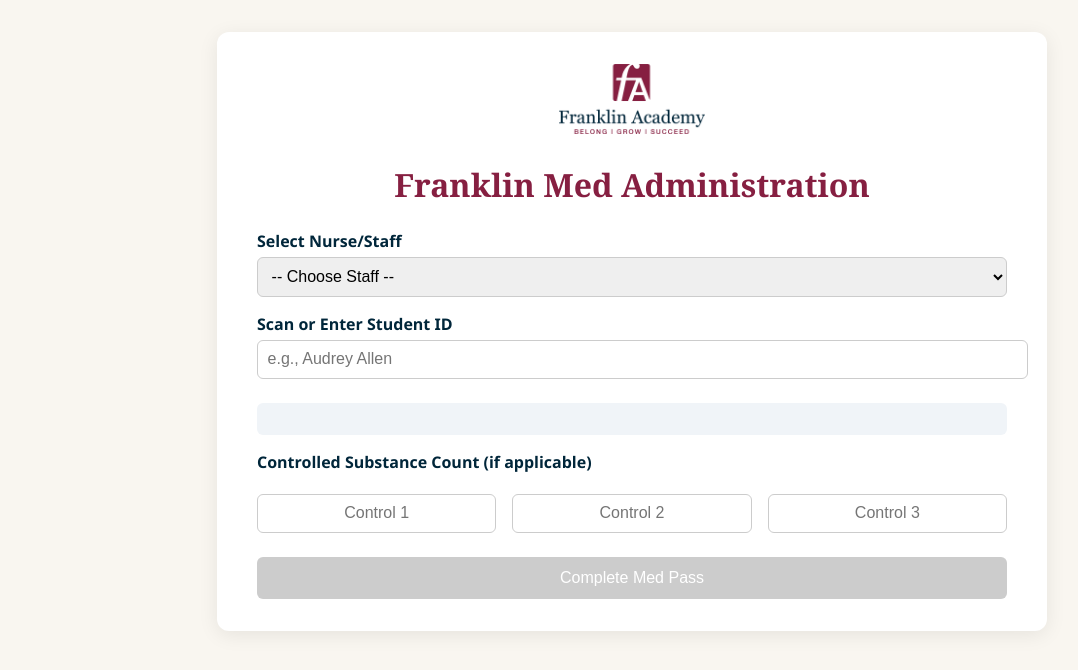
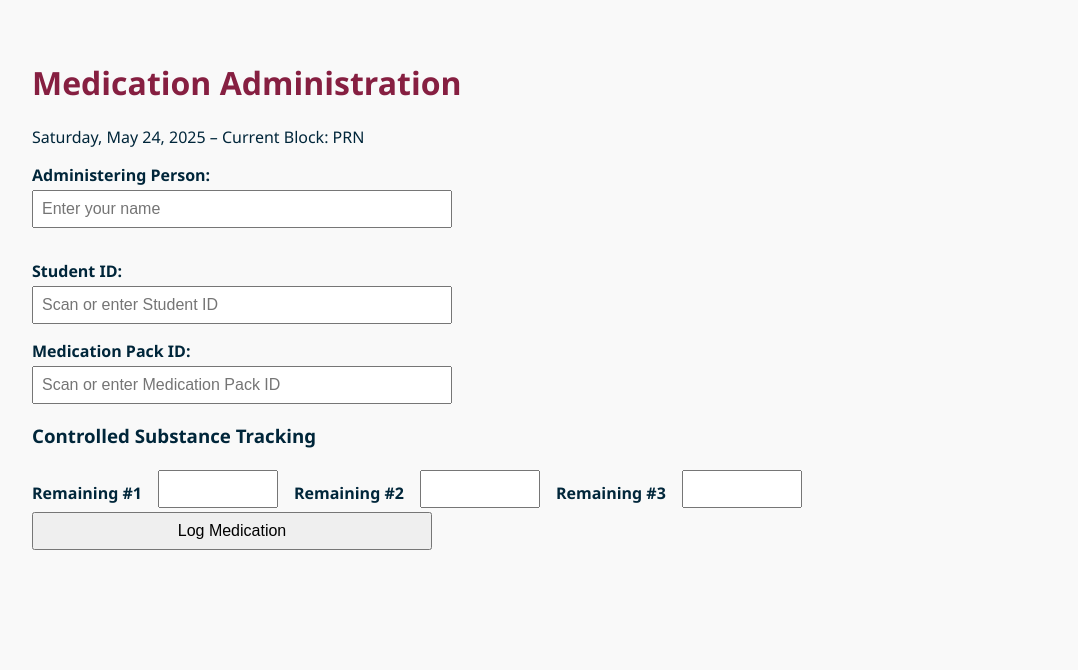
Before and after one commit to gglidden-fact/med-admin-tracker, a website: page public/index.html in a window 1280 px wide. Shown: the whole page, without its empty margins (8-1086 px from the left). Drawn offline with Linux system fonts and the light colour scheme.

Commit message:
Redesign admin page with time block and control tracking

```diff
--- a/public/index.html
+++ b/public/index.html
@@ -2,200 +2,155 @@
 <html lang="en">
 <head>
   <meta charset="UTF-8" />
-  <title>Franklin Med Administration</title>
+  <title>Medication Administration</title>
   <meta name="viewport" content="width=device-width, initial-scale=1" />
   <style>
     body {
-      font-family: 'Segoe UI', Tahoma, sans-serif;
-      background-color: #f9f6f0;
+      font-family: 'Segoe UI', sans-serif;
+      background: #f9f9f9;
       color: #00263a;
-      margin: 0;
       padding: 2rem;
     }
-
-    .container {
-      max-width: 750px;
-      margin: auto;
-      background: white;
-      padding: 2rem 2.5rem;
-      border-radius: 12px;
-      box-shadow: 0 4px 20px rgba(0,0,0,0.08);
+    h1, h2 {
+      color: #861f41;
     }
-
-    h1 {
-      text-align: center;
-      color: #861f41;
-      font-family: Georgia, serif;
-      margin-bottom: 1.5rem;
+    .section {
+      margin-bottom: 2rem;
     }
-
     label {
-      font-weight: 600;
+      font-weight: bold;
       display: block;
       margin-top: 1rem;
     }
-
-    input, select {
+    input, select, button {
+      font-size: 1rem;
+      padding: 0.5rem;
       width: 100%;
-      padding: 0.6rem;
-      margin-top: 0.3rem;
-      border: 1px solid #ccc;
-      border-radius: 6px;
-      font-size: 1rem;
+      max-width: 400px;
+      margin-top: 0.25rem;
     }
-
-    .row {
+    .control-group {
       display: flex;
       gap: 1rem;
       margin-top: 1rem;
     }
-
-    .row > div {
-      flex: 1;
+    .control-group input {
+      width: 100px;
     }
-
-    #student-meds {
-      margin-top: 1.5rem;
-      background: #f0f4f8;
-      padding: 1rem;
-      border-radius: 6px;
-      font-size: 0.95rem;
-    }
-
-    ul {
-      margin-top: 0.5rem;
-      padding-left: 1.2rem;
-    }
-
-    button {
-      margin-top: 1.5rem;
-      padding: 0.75rem;
-      font-size: 1rem;
-      background-color: #861f41;
-      color: white;
-      border: none;
-      border-radius: 6px;
-      width: 100%;
-      cursor: pointer;
-    }
-
-    button:disabled {
-      background-color: #ccc;
-      cursor: not-allowed;
-    }
-
-    .controls-group {
-      display: flex;
-      gap: 1rem;
+    .success {
+      color: green;
       margin-top: 1rem;
-    }
-
-    .controls-group input {
-      flex: 1;
-      text-align: center;
     }
   </style>
 </head>
 <body>
-  <div class="container">
-    <div style="text-align: center; margin-bottom: 1.5rem;">
-      <img src="/logo-placeholder.png" alt="Franklin Academy Logo" style="max-height: 70px;" />
+  <h1>Medication Administration</h1>
+  <p id="date-block"></p>
+
+  <div class="section">
+    <label for="staff">Administering Person:</label>
+    <input type="text" id="staff" placeholder="Enter your name" />
+  </div>
+
+  <div class="section">
+    <label for="studentId">Student ID:</label>
+    <input type="text" id="studentId" placeholder="Scan or enter Student ID" />
+
+    <label for="medCode">Medication Pack ID:</label>
+    <input type="text" id="medCode" placeholder="Scan or enter Medication Pack ID" />
+
+    <h3>Controlled Substance Tracking</h3>
+    <div class="control-group">
+      <label for="control1">Remaining #1</label>
+      <input type="number" id="control1" min="0" />
+      <label for="control2">Remaining #2</label>
+      <input type="number" id="control2" min="0" />
+      <label for="control3">Remaining #3</label>
+      <input type="number" id="control3" min="0" />
     </div>
 
-    <h1>Franklin Med Administration</h1>
-
-    <label for="staff">Select Nurse/Staff</label>
-    <select id="staff">
-      <option disabled selected value="">-- Choose Staff --</option>
-      <option>George Glidden (NP|Director)</option>
-      <option>Jennifer Spencer (RN)</option>
-      <option>Angie Oakes (RN)</option>
-      <option>Kristelle Caslangen (RN)</option>
-      <option>Pamela Cote (EMT)</option>
-      <option>Administrator-On-Duty</option>
-      <option>BAT On-Duty</option>
-      <option>Tekayiha Coleman (Beacon College- Summer Programs)</option>
-      <option>George Glidden (Beacon College-Summer Programs)</option>
-      <option>Veronica Simpkins (Beacon College-Summer Programs)</option>
-    </select>
-
-    <label for="student-id">Scan or Enter Student ID</label>
-    <input type="text" id="student-id" placeholder="e.g., Audrey Allen" autocomplete="off" />
-
-    <div id="student-meds"></div>
-
-    <label>Controlled Substance Count (if applicable)</label>
-    <div class="controls-group">
-      <input type="text" placeholder="Control 1" id="control-1">
-      <input type="text" placeholder="Control 2" id="control-2">
-      <input type="text" placeholder="Control 3" id="control-3">
-    </div>
-
-    <button id="confirm-pass" disabled>Complete Med Pass</button>
+    <button onclick="logMed()">Log Medication</button>
+    <p class="success" id="statusMsg"></p>
   </div>
 
   <script>
+    const staffInput = document.getElementById("staff");
+    const dateBlock = document.getElementById("date-block");
+
+    const timeBlocks = [
+      { label: "Morning", start: 7.5, end: 9.5 },
+      { label: "NOON", start: 11.5, end: 12.5 },
+      { label: "3-4P", start: 15, end: 16 },
+      { label: "Dinner", start: 17.5, end: 18.5 },
+      { label: "Bedtime", start: 19.5, end: 21.5 },
+      { label: "PRN", start: 0, end: 24 }
+    ];
+
     function getCurrentBlock() {
-      const hour = new Date().getHours();
-      if (hour < 11) return "AM";
-      if (hour < 14) return "NOON";
-      return "PM";
+      const now = new Date();
+      const hour = now.getHours() + now.getMinutes() / 60;
+      for (const block of timeBlocks) {
+        if (hour >= block.start && hour < block.end) return block.label;
+      }
+      return "PRN";
     }
 
-    document.getElementById("student-id").addEventListener("change", () => {
-      const studentId = document.getElementById("student-id").value.trim().toLowerCase();
-      const block = getCurrentBlock();
-      const output = document.getElementById("student-meds");
-      const button = document.getElementById("confirm-pass");
+    // Save and load admin staff from localStorage
+    window.onload = () => {
+      const storedStaff = localStorage.getItem("adminStaff");
+      if (storedStaff) staffInput.value = storedStaff;
 
-      fetch("/schedule/today")
-        .then(res => res.json())
-        .then(data => {
-          const match = data.find(
-            entry => entry.student.toLowerCase().includes(studentId) && entry.block === block
-          );
+      const today = new Date().toLocaleDateString(undefined, {
+        weekday: "long",
+        year: "numeric",
+        month: "short",
+        day: "numeric"
+      });
+      dateBlock.textContent = `${today} – Current Block: ${getCurrentBlock()}`;
+    };
 
-          if (match) {
-            output.innerHTML = `
-              <strong>${match.student} – ${match.block} Med Pass</strong>
-              <ul>${match.medications.map(med => `<li>${med}</li>`).join("")}</ul>
-            `;
-            button.disabled = false;
-            button.dataset.student = match.student;
-            button.dataset.block = match.block;
-          } else {
-            output.innerHTML = "<em>No scheduled medications found for this student and block.</em>";
-            button.disabled = true;
-          }
-        });
+    staffInput.addEventListener("change", () => {
+      localStorage.setItem("adminStaff", staffInput.value);
     });
 
-    document.getElementById("confirm-pass").addEventListener("click", () => {
-      const student = document.getElementById("confirm-pass").dataset.student;
-      const block = document.getElementById("confirm-pass").dataset.block;
-      const staff = document.getElementById("staff").value;
-      const control1 = document.getElementById("control-1").value;
-      const control2 = document.getElementById("control-2").value;
-      const control3 = document.getElementById("control-3").value;
+    async function logMed() {
+      const studentId = document.getElementById("studentId").value.trim();
+      const medCode = document.getElementById("medCode").value.trim();
+      const staff = staffInput.value.trim();
+      const block = getCurrentBlock();
 
-      fetch("/log-block", {
+      const control1 = document.getElementById("control1").value.trim();
+      const control2 = document.getElementById("control2").value.trim();
+      const control3 = document.getElementById("control3").value.trim();
+
+      if (!studentId || !medCode || !staff) {
+        alert("Please complete all required fields.");
+        return;
+      }
+
+      const res = await fetch("/log-block", {
         method: "POST",
         headers: { "Content-Type": "application/json" },
         body: JSON.stringify({
-          student,
+          student: studentId,
           block,
           staff,
-          controls: [control1, control2, control3].filter(Boolean)
+          controls: [control1, control2, control3]
         })
-      })
-      .then(res => res.json())
-      .then(response => {
-        alert(`Logged for ${student} (${block}) by ${staff}`);
-        document.getElementById("confirm-pass").disabled = true;
-        document.getElementById("student-id").value = "";
-        document.getElementById("student-meds").innerHTML = "";
       });
-    });
+
+      const result = await res.json();
+      if (res.ok) {
+        document.getElementById("statusMsg").textContent = `✅ Logged successfully for ${studentId}`;
+        document.getElementById("studentId").value = "";
+        document.getElementById("medCode").value = "";
+        document.getElementById("control1").value = "";
+        document.getElementById("control2").value = "";
+        document.getElementById("control3").value = "";
+      } else {
+        alert(result.error || "Failed to log entry.");
+      }
+    }
   </script>
 </body>
 </html>
```
